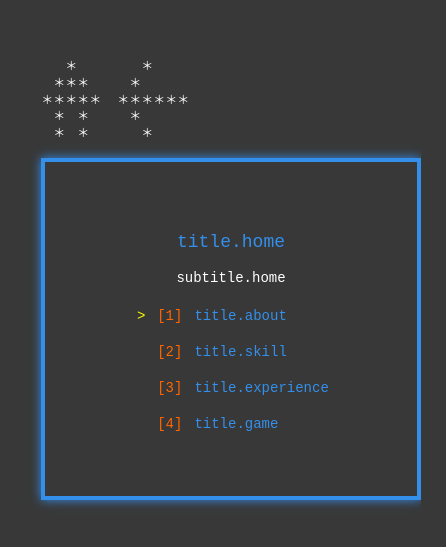
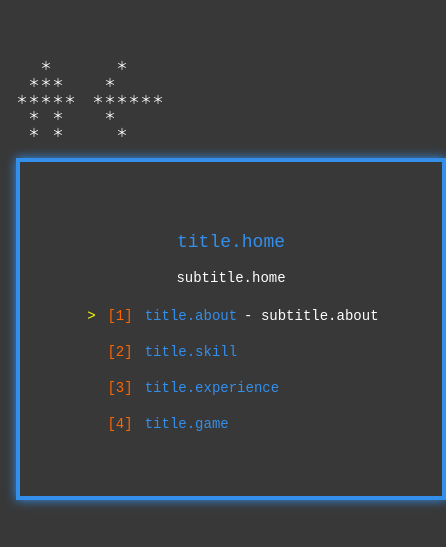
Before and after one commit to lili668668/old-website-2025, a Vue app: page /1/ in a window 390 px wide. Shown: the part 143-690 px from the top of the page, 446 px wide, since content can reach past the window. Built offline with nearby package versions, Linux system fonts and the light colour scheme.

Commit message:
fix: add subtitle for options

```diff
--- a/src/views/HomeView.vue
+++ b/src/views/HomeView.vue
@@ -1,9 +1,9 @@
 <template>
   <div :class="$style.container">
-    <div class="output">
+    <div :class="$style.output">
       <p :class="$style.title">{{ t('title.home') }}</p>
       <p :class="$style.subtitle">{{ t('subtitle.home') }}</p>
-      <router-link
+      <RouterLink
         v-for="(item, index) in items"
         :key="item.value"
         :class="$style.option"
@@ -13,7 +13,13 @@
         <span :class="$style.cursor">{{ index === selectedIndex ? '>' : ' ' }}</span>
         <span :class="$style.key">[{{ item.key }}]</span>
         <span :class="$style.label">{{ item.name }}</span>
-      </router-link>
+        <span
+          v-if="index === selectedIndex"
+          :class="$style.tip"
+        >
+          &ensp;- {{ t(`subtitle.${item.value}`) }}
+        </span>
+      </RouterLink>
     </div>
   </div>
 </template>
@@ -76,6 +82,32 @@ onUnmounted(() => {
   padding: 20px;
 }
 
+.output {
+  min-width: 300px;
+}
+
+@media (max-width: 700px) {
+  .output {
+    min-width: unset;
+    word-break: break-word;
+    overflow-wrap: break-word;
+  }
+
+  .option {
+    flex-wrap: wrap;
+  }
+
+  .label {
+    flex-wrap: wrap;
+    color: var(--accent-color);
+  }
+
+  .tip {
+    flex-wrap: wrap;
+    color: var(--text-color);
+  }
+}
+
 .title {
   font-size: var(--title-font-size);
   color: var(--accent-color)
@@ -115,6 +147,10 @@ onUnmounted(() => {
   color: var(--accent-color);
 }
 
+.tip {
+  color: var(--text-color);
+}
+
 @keyframes blink {
   0%, 49% { opacity: 1; }
   50%, 100% { opacity: 0; }
```
